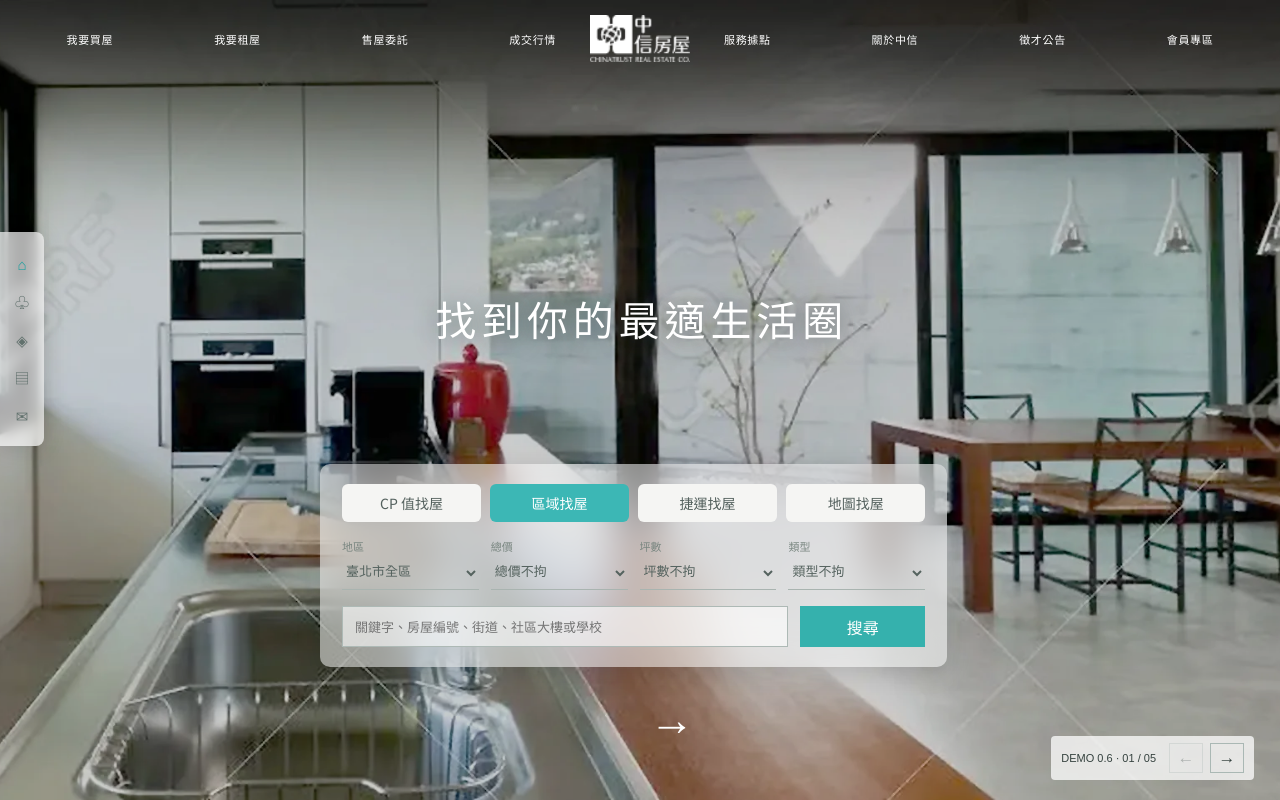
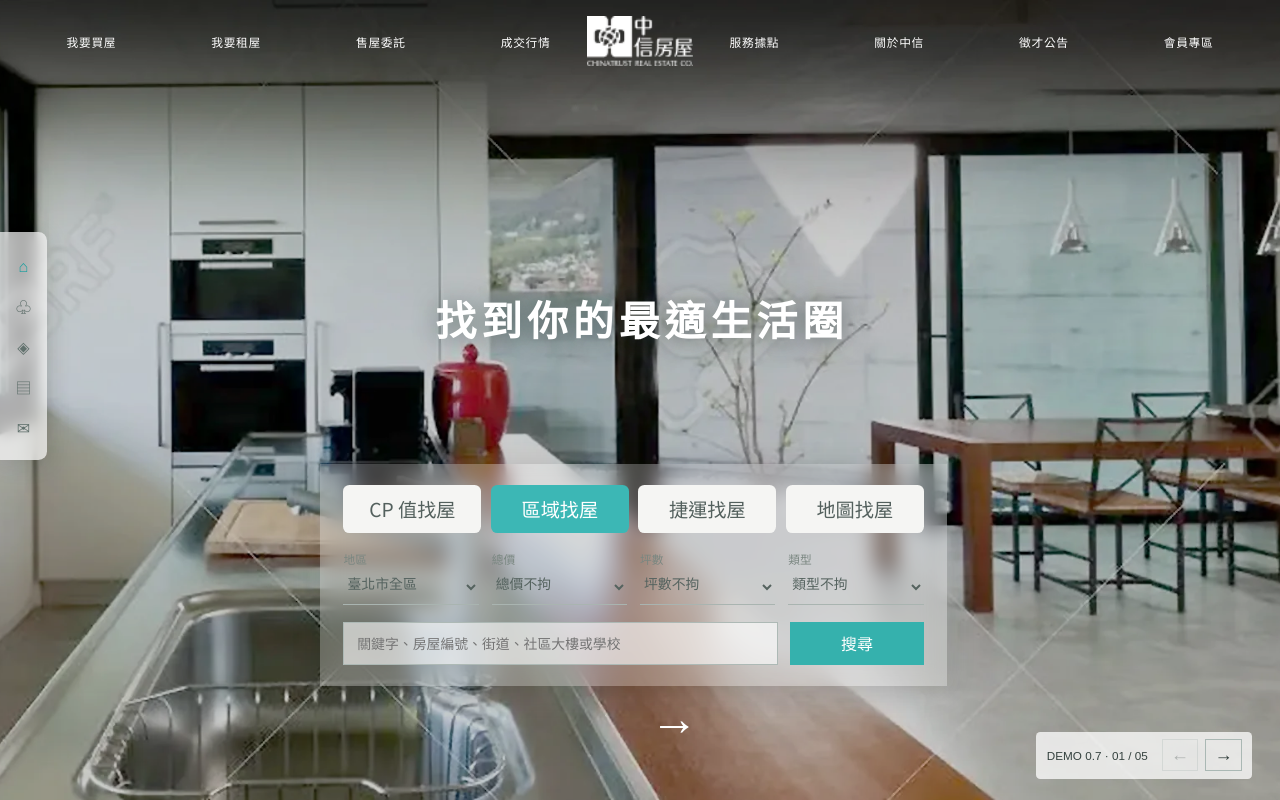
Before and after one commit to orangecat-web/cthouse-horizontal-demo, a Vue app: page / in a window 1280 px wide. Built offline with nearby package versions, Linux system fonts and the light colour scheme.

Commit message:
base edit

```diff
--- a/src/App.vue
+++ b/src/App.vue
@@ -18,7 +18,7 @@
 let touchX = 0
 let touchY = 0
 
-function compact() { return window.matchMedia('(max-width: 760px) and (pointer: coarse)').matches }
+function compact() { return window.matchMedia('(max-width: 47.5rem) and (pointer: coarse)').matches }
 function goTo(index) {
   const next = Math.max(0, Math.min(index, pages.length - 1))
   active.value = next
--- a/src/data/site.json
+++ b/src/data/site.json
@@ -1,5 +1,5 @@
 {
-  "version": "0.6",
+  "version": "0.7",
   "brand": {
     "name": "中信房屋",
     "english": "CHINATRUST REAL ESTATE CO."
@@ -70,7 +70,7 @@
     "demoAction": "此為網站視覺提案 Demo，資料功能尚未串接。"
   },
   "images": {
-    "logo": "logo.webp",
+    "logo": "logo.png",
     "home": "bg_index.webp",
     "service": null,
     "assets": null,
--- a/src/sass/_function.sass
+++ b/src/sass/_function.sass
@@ -5,14 +5,14 @@
 
 $width: 100% !default
 $height: 100vh !default
-$galleryHeight: 1px !default
+$galleryHeight: 0.066667rem !default
 $filterValue: 1% !default
 $total: 12 !default
-$baseSize: 15px !default
+$baseSize: 1rem !default
 $baseFont: 1rem !default
 $font_weight: (1: 100, 3: 300, 4: 400, 5: 500, 7: 700, 9: 900) !default
-$baseBorder: 1px !default
-$custom-gutter-width: 30px !default
+$baseBorder: 0.066667rem !default
+$custom-gutter-width: 2rem !default
 $container-max-widths: (sm: 576px, md: 768px, lg: 992px, xl: 1310px, xxl: 1470px, fluid: 100%) !default
 
 @function container-width($key: sm)
--- a/src/sass/_mixin.sass
+++ b/src/sass/_mixin.sass
@@ -14,9 +14,9 @@
 @mixin fontFamily($enfont: 'Roboto', $chfont: 'Noto Sans TC')
   font-family: $enfont, $chfont, sans-serif
 
-@mixin fontType($count: 1)
+@mixin fontType($count: 1, $font_weight: 1)
   font-size: base.baseFont($count)
-  font-weight: 400
+  font-weight: base.font_weight($font_weight)
   font-style: normal
   color: $text-color
   line-height: 1.75
@@ -81,28 +81,28 @@
 @mixin checkbox-radio
   input[type='radio']
     position: absolute
-    width: 1px
-    height: 1px
+    width: 0.066667rem
+    height: 0.066667rem
     opacity: 0
     + label
       position: relative
       display: inline-flex
       align-items: center
-      gap: 8px
+      gap: 0.533333rem
       cursor: pointer
       &::before
         content: ''
-        width: 18px
-        height: 18px
-        border: 1px solid $border-color
+        width: 1.2rem
+        height: 1.2rem
+        border: 0.066667rem solid $border-color
         border-radius: 50%
         background: white
       &::after
         content: ''
         position: absolute
-        left: 4px
-        width: 10px
-        height: 10px
+        left: 0.266667rem
+        width: 0.666667rem
+        height: 0.666667rem
         border-radius: 50%
         background: $accent-color
         transform: scale(0)
@@ -110,23 +110,23 @@
     &:checked + label::after
       transform: scale(1)
     &:focus-visible + label::before
-      outline: 3px solid $accent-color
-      outline-offset: 3px
+      outline: 0.2rem solid $accent-color
+      outline-offset: 0.2rem
 
 @mixin pagination
   display: flex
   flex-wrap: wrap
   justify-content: center
-  gap: 8px
+  gap: 0.533333rem
   margin: size(2) auto
   padding: 0
   list-style: none
   a
     display: grid
     place-items: center
-    min-width: 40px
-    min-height: 40px
-    padding: 8px
+    min-width: 2.666667rem
+    min-height: 2.666667rem
+    padding: 0.533333rem
     border-radius: 50%
     background: #e7e2d9
     color: $text-color
@@ -137,16 +137,16 @@
   table
     width: 100%
     border-collapse: collapse
-  @media (max-width: 767px)
+  @media (max-width: 47.9375rem)
     table, tbody, tr, td
       display: block
     thead
       display: none
     tr
       margin-bottom: size(1)
-      border: 1px solid $border-color
+      border: 0.066667rem solid $border-color
     td
-      padding: 8px 12px
+      padding: 0.533333rem 0.8rem
       &::before
         content: attr(data-label)
         display: block
@@ -162,7 +162,7 @@
   figure
     margin: 0
     padding: size(.5)
-    border: 1px solid $border-color
+    border: 0.066667rem solid $border-color
     &:hover, &:focus-within
       border-color: $accent-color
   img
@@ -170,11 +170,11 @@
     width: 100%
     height: 100%
     object-fit: cover
-  @media (max-width: 991px)
+  @media (max-width: 61.9375rem)
     grid-template-columns: repeat(3, minmax(0, 1fr))
-  @media (max-width: 767px)
+  @media (max-width: 47.9375rem)
     grid-template-columns: repeat(2, minmax(0, 1fr))
-  @media (max-width: 575px)
+  @media (max-width: 35.9375rem)
     grid-template-columns: 1fr
 
 @mixin img_list01
@@ -215,7 +215,7 @@
     .more_link a
       display: inline-block
       padding: size(.5) size(1)
-      border: 1px solid white
+      border: 0.066667rem solid white
       color: white
       &:hover, &:focus-visible
         background: white
--- a/src/style.sass
+++ b/src/style.sass
@@ -12,6 +12,8 @@
 
 body
   margin: 0
+  // 預設文字 1rem = 16px；各區特別標示的字級依設計保留。
+  font-size: fn.$baseFont
 
 button, input, select
   font: inherit
@@ -20,8 +22,8 @@
   cursor: pointer
 
 button:focus-visible, input:focus-visible, select:focus-visible
-  outline: 3px solid #32a9a7
-  outline-offset: 3px
+  outline: 0.2rem solid #32a9a7
+  outline-offset: 0.2rem
 
 .site-shell
   position: relative
@@ -41,7 +43,7 @@
   position: relative
   width: 100vw
   height: 100dvh
-  min-height: 620px
+  min-height: 41.333333rem
   overflow: hidden
 
 .site-header
@@ -50,12 +52,12 @@
   top: 0
   left: 0
   right: 0
-  height: 77px
+  height: 5.133333rem
   padding: 0 5.2vw
   display: grid
   grid-template-columns: 1fr auto 1fr
   align-items: center
-  gap: 34px
+  gap: 2.266667rem
   color: #262c2a
   transition: color .45s
   &.on-photo
@@ -67,14 +69,14 @@
     display: flex
     align-items: center
     justify-content: space-between
-    gap: 16px
+    gap: 1.066667rem
     button
-      padding: 7px 0
+      padding: 0.466667rem 0
       border: 0
       background: none
       color: inherit
       white-space: nowrap
-      font-size: clamp(11px, .85vw, 15px)
+      font-size: clamp(0.733333rem, .85vw, 1rem)
       letter-spacing: .06em
       +oc.transition(opacity, .2s)
       &:hover
@@ -87,7 +89,7 @@
     cursor: pointer
     .brand-logo
       display: block
-      width: clamp(100px, 7vw, 132px)
+      width: clamp(6.666667rem, 7vw, 8.8rem)
       height: auto
       filter: brightness(0) opacity(.84)
       transition: filter .45s
@@ -101,45 +103,45 @@
   top: 29%
   left: 0
   display: grid
-  padding: 12px 6px
+  padding: 0.8rem 0.4rem
   background: rgba(255, 255, 255, .68)
-  border-radius: 0 8px 8px 0
-  box-shadow: 0 3px 22px #0002
-  backdrop-filter: blur(7px)
+  border-radius: 0 0.533333rem 0.533333rem 0
+  box-shadow: 0 0.2rem 1.466667rem #0002
+  backdrop-filter: blur(0.466667rem)
   button
-    width: 32px
-    height: 38px
+    width: 2.133333rem
+    height: 2.533333rem
     padding: 0
     border: 0
     background: transparent
     color: #61716d
-    font-size: 15px
+    font-size: 1rem
     &.selected, &:hover
       color: #169f9f
 
 .pager-controls
   position: fixed
   z-index: 31
-  right: 26px
-  bottom: 20px
+  right: 1.733333rem
+  bottom: 1.333333rem
   display: flex
   align-items: center
-  gap: 13px
-  padding: 7px 10px
-  border-radius: 4px
+  gap: 0.866667rem
+  padding: 0.466667rem 0.666667rem
+  border-radius: 0.266667rem
   background: rgba(255, 255, 255, .75)
   color: #34413e
-  font: 11px Arial, sans-serif
+  font: 0.733333rem Arial, sans-serif
   > div
     display: flex
-    gap: 7px
+    gap: 0.466667rem
   button
-    width: 34px
-    height: 30px
-    border: 1px solid #aab8b4
+    width: 2.266667rem
+    height: 2rem
+    border: 0.066667rem solid #aab8b4
     background: transparent
     color: inherit
-    font-size: 17px
+    font-size: 1.133333rem
     &:hover:not(:disabled)
       background: #30aaa8
       color: #fff
@@ -152,11 +154,11 @@
   opacity: 0
   transition: opacity .75s ease, transform .9s cubic-bezier(.2, .8, .2, 1)
   &.rise
-    transform: translateY(75px)
+    transform: translateY(5rem)
   &.from-right
-    transform: translateX(100px)
+    transform: translateX(6.666667rem)
   &.from-left
-    transform: translateX(-100px)
+    transform: translateX(-6.666667rem)
   &.fade
     transform: scale(.84)
 
@@ -191,11 +193,10 @@
     left: 34%
     width: 42%
     color: #fff
-    text-shadow: 0 2px 22px #24353088
+    text-shadow: 0 0.133333rem 1.466667rem #24353088
     h1
       margin: 0
-      font-size: clamp(35px, 3.2vw, 62px)
-      font-weight: 300
+      font-size: clamp(2.333333rem, 3.2vw, 4.133333rem)
       letter-spacing: .12em
       white-space: nowrap
   .search-card
@@ -203,55 +204,54 @@
     top: 58%
     left: 25%
     width: 49%
-    padding: 20px 22px
-    background: rgba(255, 255, 255, .5)
-    border-radius: 10px
+    padding: 1.333333rem 1.466667rem
+    background: rgba(255, 255, 255, .25)
     color: #4a5954
-    backdrop-filter: blur(20px)
-    box-shadow: 0 5px 26px #0002
+    backdrop-filter: blur(0.666667rem)
+    box-shadow: 0 0.333333rem 1.733333rem #0002
   .search-tabs
     display: grid
     grid-template-columns: repeat(4, 1fr)
-    gap: 9px
+    gap: 0.6rem
     button
       border: 0
-      padding: 9px 4px
-      border-radius: 6px
+      padding: 0.6rem 0.266667rem
+      border-radius: 0.4rem
       background: #f5f5f3
       color: #53605d
-      font-size: 14px
+      font-size: 1.2rem
       &.chosen
         color: #fff
         background: #3cb7b5
   .search-options
     display: grid
     grid-template-columns: repeat(4, 1fr)
-    gap: 12px
-    margin: 16px 0
+    gap: 0.8rem
+    margin: 1.066667rem 0
     label
       display: grid
-      gap: 2px
-      font-size: 11px
+      gap: 0.133333rem
+      font-size: 0.733333rem
       color: #7a8781
     select
       min-width: 0
       width: 100%
       border: 0
-      border-bottom: 1px solid #a9b4b0
-      padding: 4px 0 8px
+      border-bottom: 0.066667rem solid #a9b4b0
+      padding: 0.266667rem 0 0.533333rem
       background: transparent
       color: #55635f
-      font-size: 13px
+      font-size: 0.866667rem
   .search-keyword
     display: grid
-    grid-template-columns: 1fr 125px
-    gap: 12px
+    grid-template-columns: 1fr 8.333333rem
+    gap: 0.8rem
     input
       min-width: 0
-      border: 1px solid #adb9b5
-      padding: 10px 12px
+      border: 0.066667rem solid #adb9b5
+      padding: 0.666667rem 0.8rem
       background: #ffffff99
-      font-size: 13px
+      font-size: 0.866667rem
     button
       border: 0
       color: #fff
@@ -260,12 +260,12 @@
     position: absolute
     bottom: 8%
     left: 50%
-    width: 64px
-    height: 54px
+    width: 4.266667rem
+    height: 3.6rem
     border: 0
     background: transparent
     color: #fff
-    font-size: 45px
+    font-size: 3rem
     font-weight: 200
 
 .panel-service
@@ -283,8 +283,8 @@
     right: 4.5%
     width: 27%
     h2
-      margin: 0 0 35px
-      font-size: clamp(30px, 2.8vw, 54px)
+      margin: 0 0 2.333333rem
+      font-size: clamp(2rem, 2.8vw, 3.6rem)
       font-weight: 300
       letter-spacing: .07em
       line-height: 1.5
@@ -293,14 +293,14 @@
     padding: 0
     list-style: none
     li
-      padding: 14px 0
-      border-bottom: 1px solid #d9dfdc
+      padding: 0.933333rem 0
+      border-bottom: 0.066667rem solid #d9dfdc
       color: #63736d
-      font-size: 15px
+      font-size: 1rem
       letter-spacing: .08em
       &::before
         content: '⌂'
-        margin-right: 12px
+        margin-right: 0.8rem
         color: #34aaa5
   .service-bottom
     position: absolute
@@ -309,28 +309,28 @@
     left: 0
     right: 0
     min-height: 13%
-    padding: 22px 8% 22px 25%
+    padding: 1.466667rem 8% 1.466667rem 25%
     background: #fff
     display: flex
     align-items: center
-    gap: 14px
-    box-shadow: 0 -3px 18px #0001
+    gap: 0.933333rem
+    box-shadow: 0 -0.2rem 1.2rem #0001
     .service-caption
       margin-right: auto
       display: grid
-      gap: 6px
-      font-size: 13px
+      gap: 0.4rem
+      font-size: 0.866667rem
       strong
         font-weight: 400
       span
         color: #86928f
-        font-size: 11px
+        font-size: 0.733333rem
     button
       border: 0
-      padding: 13px 18px
+      padding: 0.866667rem 1.2rem
       color: #fff
       background: #2aa8a4
-      font-size: 13px
+      font-size: 0.866667rem
       &.solid
         background: #128e8b
 
@@ -349,13 +349,13 @@
   .advantage-item
     position: absolute
     h3
-      margin: 0 0 12px
-      font: 400 clamp(31px, 3.3vw, 60px)/1 Georgia, serif
+      margin: 0 0 0.8rem
+      font: 400 clamp(2.066667rem, 3.3vw, 4rem)/1 Georgia, serif
     p
-      max-width: 290px
+      max-width: 19.333333rem
       margin: 0
       color: #777f7c
-      font-size: 14px
+      font-size: 0.933333rem
       line-height: 1.8
     &.assets
       top: 9%
@@ -370,13 +370,13 @@
     position: absolute
     top: 48%
     right: 10%
-    width: 112px
-    height: 112px
+    width: 7.466667rem
+    height: 7.466667rem
     border: 0
     border-radius: 50%
     background: #f47722
     color: #fff
-    font-size: 18px
+    font-size: 1.2rem
     line-height: 1.4
   .advantage-slogan
     position: absolute
@@ -384,7 +384,7 @@
     bottom: 1%
     margin: 0
     white-space: nowrap
-    font-size: clamp(28px, 2.8vw, 54px)
+    font-size: clamp(1.866667rem, 2.8vw, 3.6rem)
     font-weight: 300
     letter-spacing: .07em
 
@@ -400,11 +400,11 @@
     color: #fff
     background: #333638
     span
-      font-size: clamp(25px, 2.4vw, 45px)
+      font-size: clamp(1.666667rem, 2.4vw, 3rem)
       font-weight: 300
     h2
-      margin: 12px 0
-      font: 400 clamp(70px, 8vw, 150px)/1 Georgia, serif
+      margin: 0.8rem 0
+      font: 400 clamp(4.666667rem, 8vw, 10rem)/1 Georgia, serif
   .news-content
     position: absolute
     inset: 0 13% 0 32%
@@ -414,22 +414,22 @@
         width: 100%
         display: flex
         justify-content: space-between
-        gap: 20px
-        padding: 23px 0
+        gap: 1.333333rem
+        padding: 1.533333rem 0
         border: 0
-        border-bottom: 1px solid #d2d8d5
+        border-bottom: 0.066667rem solid #d2d8d5
         background: transparent
         text-align: left
         color: #52605c
-        font-size: 15px
+        font-size: 1rem
         span:last-child
-          font-size: 21px
+          font-size: 1.4rem
     .news-date
       margin-top: 17vh
       display: flex
       justify-content: space-between
       color: #8c9a95
-      font-size: 12px
+      font-size: 0.8rem
   .forest-photo
     position: absolute
     inset: 0 0 0 87%
@@ -457,61 +457,61 @@
     flex-direction: column
     align-items: center
     justify-content: center
-    border: 1px solid #e0e4e1
+    border: 0.066667rem solid #e0e4e1
     color: #4d5b55
     text-align: center
     h2
       margin: 0
-      font-size: 34px
+      font-size: 2.266667rem
       letter-spacing: .15em
     p
-      font-size: 13px
+      font-size: 0.866667rem
       letter-spacing: .12em
     small
-      font-size: 10px
+      font-size: 0.666667rem
       color: #98a29d
     .qr-placeholder
-      width: 90px
-      height: 90px
+      width: 6rem
+      height: 6rem
       display: grid
       place-items: center
-      border: 2px solid #6c7d76
-      font-size: 70px
+      border: 0.133333rem solid #6c7d76
+      font-size: 4.666667rem
       line-height: 1
     .contact-icons
       display: flex
-      gap: 12px
-      margin: 10px 0 26px
+      gap: 0.8rem
+      margin: 0.666667rem 0 1.733333rem
       span
-        width: 30px
-        height: 30px
+        width: 2rem
+        height: 2rem
         display: grid
         place-items: center
-        border: 1px solid #899991
+        border: 0.066667rem solid #899991
         border-radius: 50%
 
 .toast
   position: fixed
   z-index: 50
-  bottom: 85px
+  bottom: 5.666667rem
   left: 50%
   transform: translateX(-50%)
-  padding: 12px 18px
+  padding: 0.8rem 1.2rem
   background: #25413d
   color: white
-  border-radius: 4px
-  box-shadow: 0 5px 24px #0003
+  border-radius: 0.266667rem
+  box-shadow: 0 0.333333rem 1.6rem #0003
   white-space: nowrap
-  font-size: 13px
+  font-size: 0.866667rem
 
-@media (max-width: 1100px)
+@media (max-width: 68.75rem)
   .site-header
-    gap: 15px
+    gap: 1rem
     padding: 0 3vw
     .top-nav
-      gap: 8px
+      gap: 0.533333rem
       button
-        font-size: 10px
+        font-size: 0.666667rem
   .panel-home .search-card
     width: 64%
     left: 18%
@@ -519,7 +519,7 @@
     width: 30%
     right: 3%
 
-@media (max-width: 760px) and (pointer: coarse)
+@media (max-width: 47.5rem) and (pointer: coarse)
   .site-shell
     height: auto
     overflow: visible
@@ -534,7 +534,7 @@
     min-height: 100svh
   .site-header
     position: absolute
-    height: 68px
+    height: 4.533333rem
     display: flex
     justify-content: center
     color: white
@@ -547,19 +547,19 @@
     transform: none !important
     transition: none
   .panel-home
-    min-height: 800px
+    min-height: 53.333333rem
     .home-title
       left: 8%
       top: 24%
       width: 84%
       h1
         white-space: normal
-        font-size: 40px
+        font-size: 4rem
     .search-card
       top: 42%
       left: 5%
       width: 90%
-      padding: 14px
+      padding: 0.933333rem
     .search-tabs
       grid-template-columns: repeat(2, 1fr)
     .search-options
@@ -567,7 +567,7 @@
     .slide-cue
       bottom: 2%
   .panel-service
-    min-height: 900px
+    min-height: 60rem
     .service-photo
       inset: 0 0 42% 0
     .service-copy
@@ -575,17 +575,17 @@
       right: 7%
       width: 86%
       h2
-        font-size: 33px
-        margin-bottom: 8px
+        font-size: 2.2rem
+        margin-bottom: 0.533333rem
     .service-points li
-      padding: 8px 0
+      padding: 0.533333rem 0
     .service-bottom
-      padding: 10px 7%
-      gap: 5px
+      padding: 0.666667rem 7%
+      gap: 0.333333rem
       .service-caption
         display: none
   .panel-advantage
-    min-height: 950px
+    min-height: 63.333333rem
     .building-photo
       inset: 0 0 65% 0
     .advantage-copy
@@ -595,34 +595,34 @@
       top: auto !important
       left: auto !important
       right: auto !important
-      margin-bottom: 25px
+      margin-bottom: 1.666667rem
       h3
-        font-size: 31px
+        font-size: 2.066667rem
     .witness
       top: 70%
       right: 0
-      width: 85px
-      height: 85px
+      width: 5.666667rem
+      height: 5.666667rem
     .advantage-slogan
       left: 0
       bottom: 1%
       white-space: normal
-      font-size: 27px
+      font-size: 1.8rem
   .panel-news
-    min-height: 900px
+    min-height: 60rem
     .news-title
       inset: 0 0 65% 0
       h2
-        font-size: 78px
+        font-size: 5.2rem
     .news-content
       inset: 35% 0 16% 0
-      padding: 35px 7%
+      padding: 2.333333rem 7%
       .news-date
-        margin-top: 55px
+        margin-top: 3.666667rem
     .forest-photo
       inset: 84% 0 0
   .panel-contact
-    min-height: 760px
+    min-height: 50.666667rem
     .contact-forest
       inset: 0 0 75% 0
     .contact-card
```
Also changed, not shown: src/sass/_grid.sass (+32 -32 lines), 1 other file (tests, documents, lock files or other folders).
